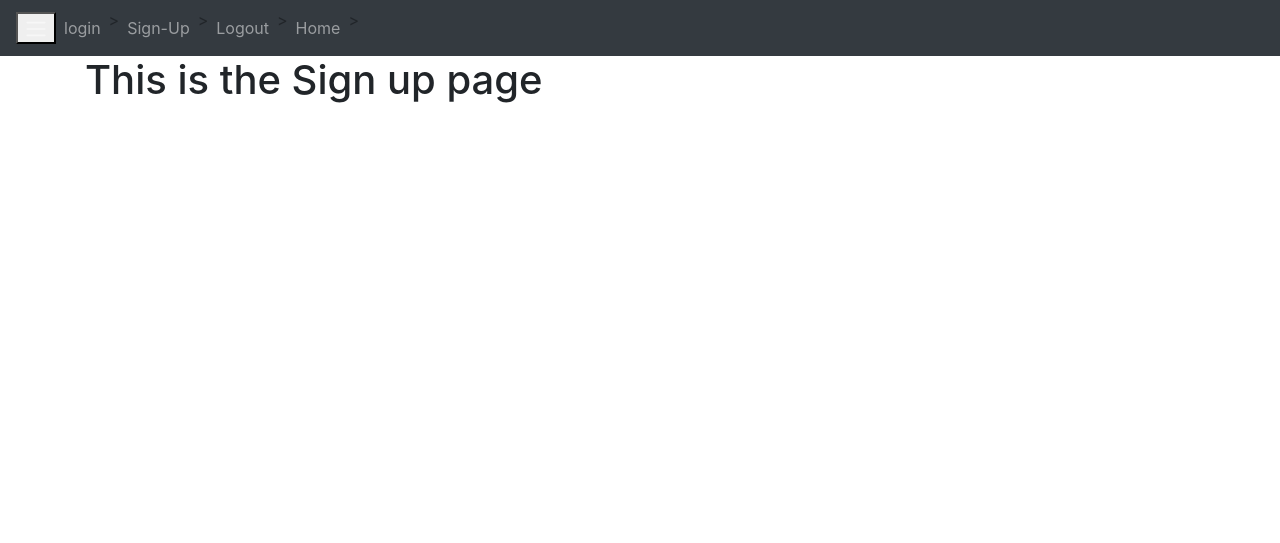
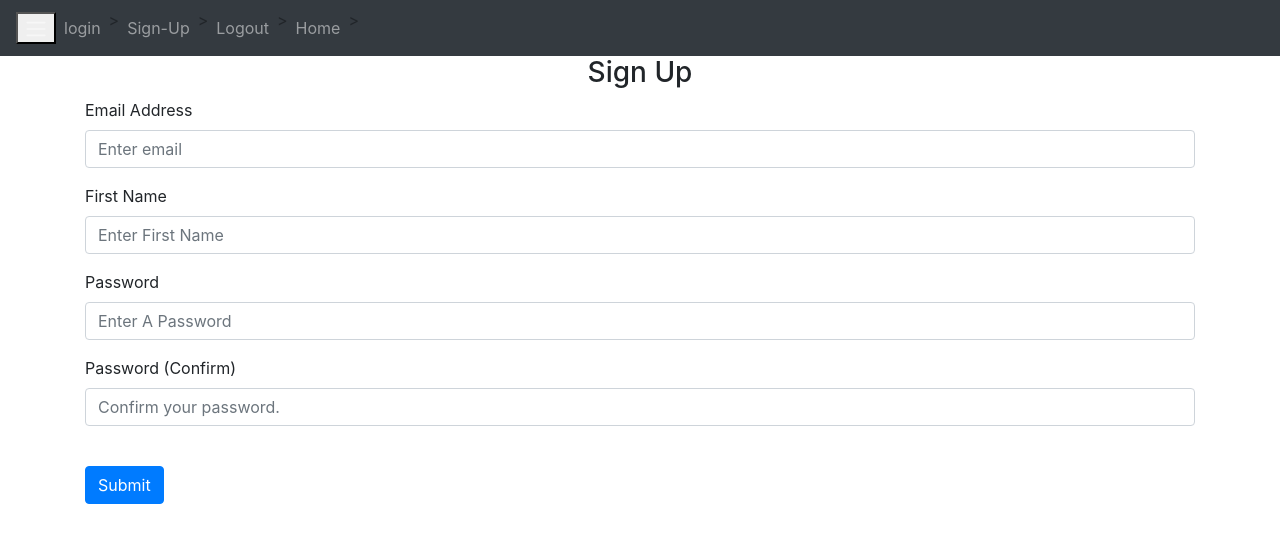
Before and after one commit to cactar65/Web_Login, a Flask app: page /sign-up in a window 1280 px wide. Shown: the top 543 px of the page. Run offline with Flask 2, Linux system fonts and the light colour scheme; some libraries are stand-ins or nearby versions.

Commit message:
added sign-up form.

```diff
--- a/website/auth.py
+++ b/website/auth.py
@@ -4,7 +4,7 @@ auth = Blueprint("views", __name__)
 
 @auth.route("/login")
 def login():
-    return render_template("login.html")
+    return render_template("login.html", boolean=False)
 
 @auth.route("/logout")
 def logout():
--- a/website/templates/login.html
+++ b/website/templates/login.html
@@ -1,3 +1,5 @@
 {% extends "base.html" %}
 {% block title %}Login{% endblock %}
-{% block content%}<h1>This is the Login page</h1>{% endblock %}
+{% block content%}
+<h1>This is the Login page</h1>
+{% endblock %}
--- a/website/templates/sign_up.html
+++ b/website/templates/sign_up.html
@@ -1,3 +1,31 @@
 {% extends "base.html" %}
 {% block title %}SignUp{% endblock %}
-{% block content%}<h1>This is the Sign up page</h1>{% endblock %}
+{% block content%}
+<form method="POST">
+    <h3 align="center">Sign Up</h3>
+    <div class="form-group">
+        <label for="email">Email Address</label>
+        <input type="email" class="form-control" id="email" name="email" placeholder="Enter email">
+    </div>
+
+    <div class="form-group">
+        <label for="firstName">First Name</label>
+        <input type="test" class="form-control" id="firstName" name="firstName" placeholder="Enter First Name">
+    </div>
+
+    <div class="form-group">
+        <label for="password1">Password</label>
+        <input type="password" class="form-control" id="password1" name="password1" placeholder="Enter A Password">
+    </div>
+
+    <div class="form-group">
+        <label for="password2">Password (Confirm)</label>
+        <input type="password" class="form-control" id="password2" name="password2" placeholder="Confirm your password.">
+    </div>
+    <br />
+    <button type="submit" class="btn btn-primary">Submit</button>
+
+</form>
+
+
+{% endblock %}
```
